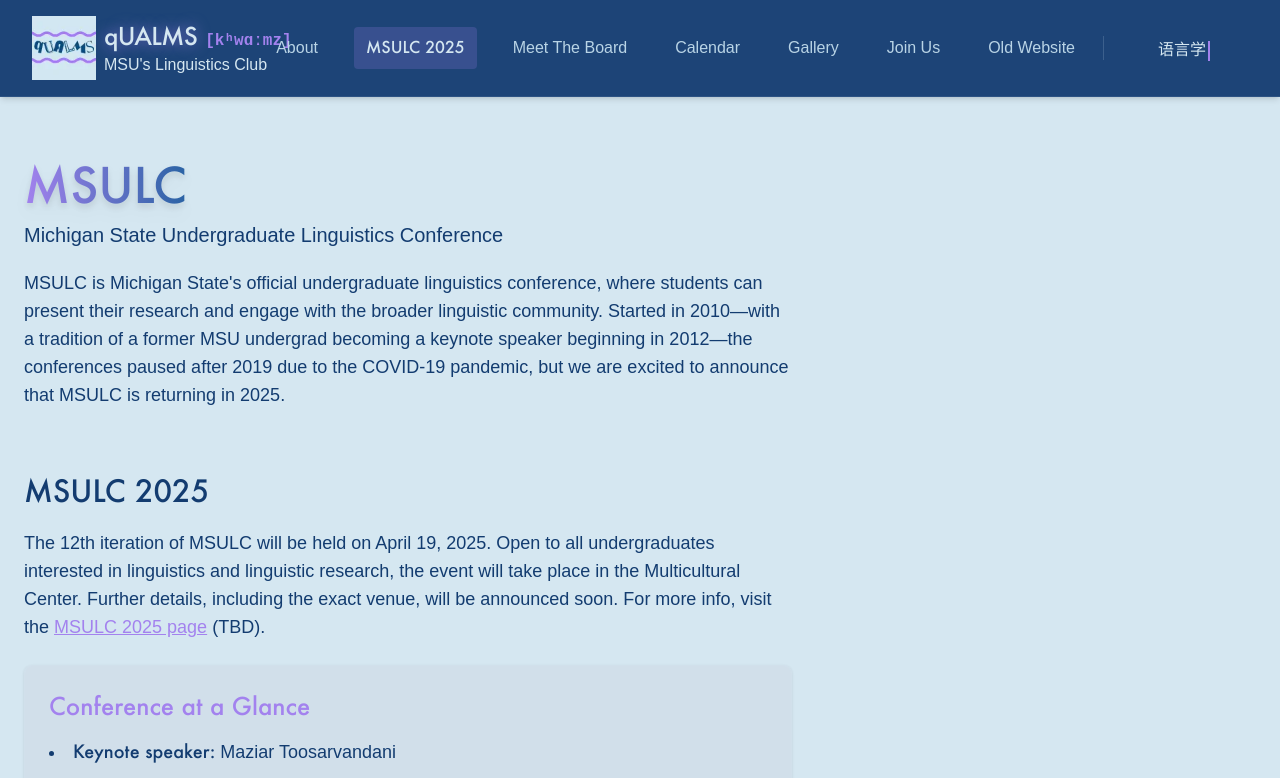
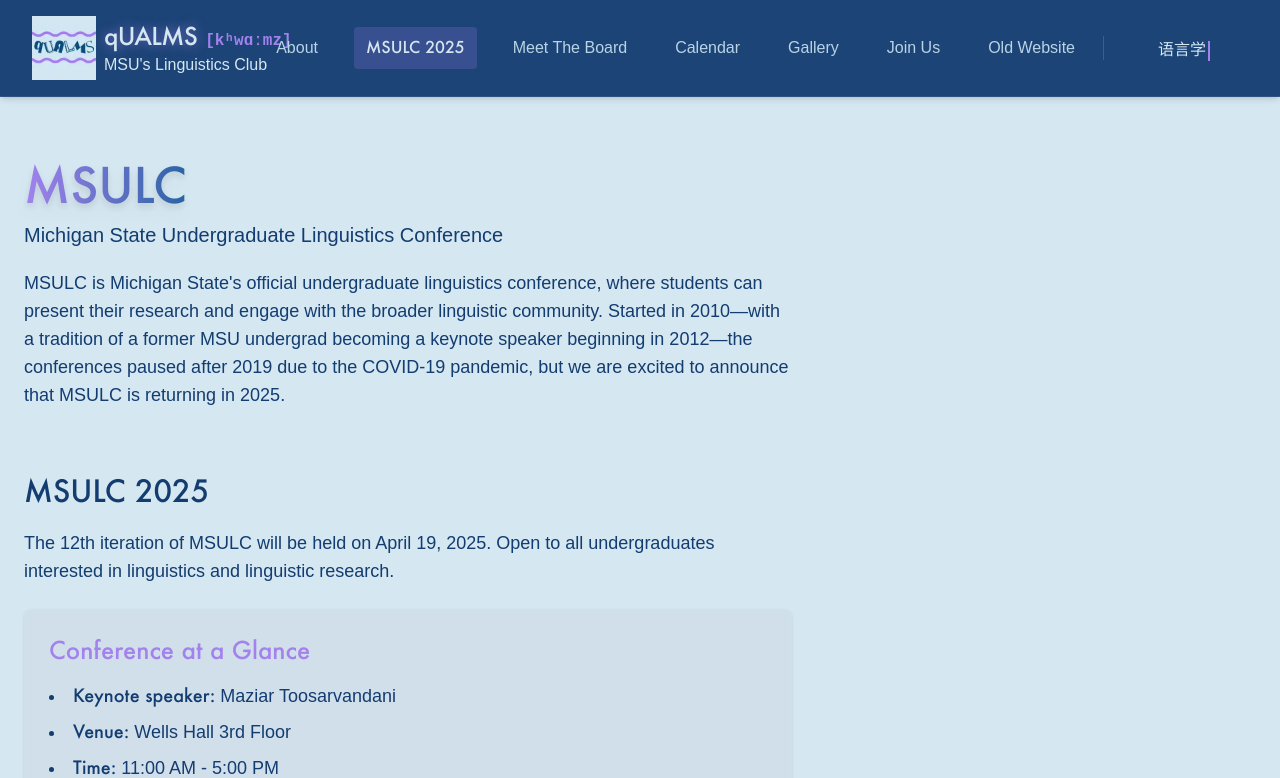
Before and after one commit to DevT02/qUALMS-website, a Next.js app: page /msulc in a window 1280 px wide. Shown: the top 778 px of the page. Built offline with nearby package versions, Linux system fonts and the light colour scheme; a web font is replaced by a local one.

Commit message:
detail changes

```diff
--- a/src/app/msulc/page.tsx
+++ b/src/app/msulc/page.tsx
@@ -30,7 +30,7 @@
         <section className="mb-12 sm:mb-16 max-w-3xl">
           <h2 className="text-3xl font-semibold text-ice-800/70 mb-5">MSULC 2025</h2>
           <p className="text-lg text-white-500 mb-6">
-            The 12th iteration of MSULC will be held on April 19, 2025. Open to all undergraduates interested in linguistics and linguistic research, the event will take place in the Multicultural Center. Further details, including the exact venue, will be announced soon. For more info, visit the <a className="text-lavender underline hover:text-lavender/80 transition-colors" href="/events/msulc-2025">MSULC 2025 page</a> (TBD).
+            The 12th iteration of MSULC will be held on April 19, 2025. Open to all undergraduates interested in linguistics and linguistic research.
           </p>
           <div className="p-5 sm:p-6 bg-slate-300/40 rounded-lg shadow border border-ice-100/10">
             <h3 className="text-2xl font-bold mb-4 text-lavender">Conference at a Glance</h3>
```
